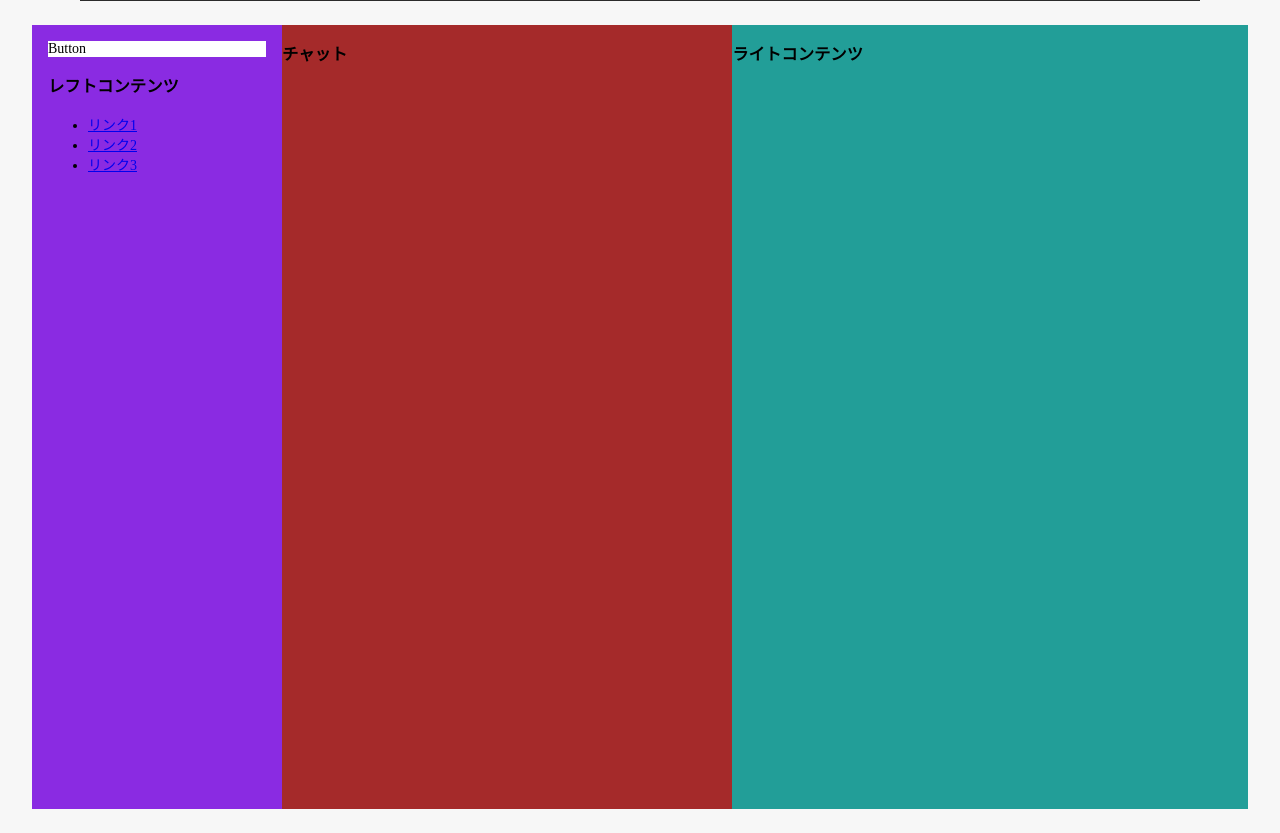
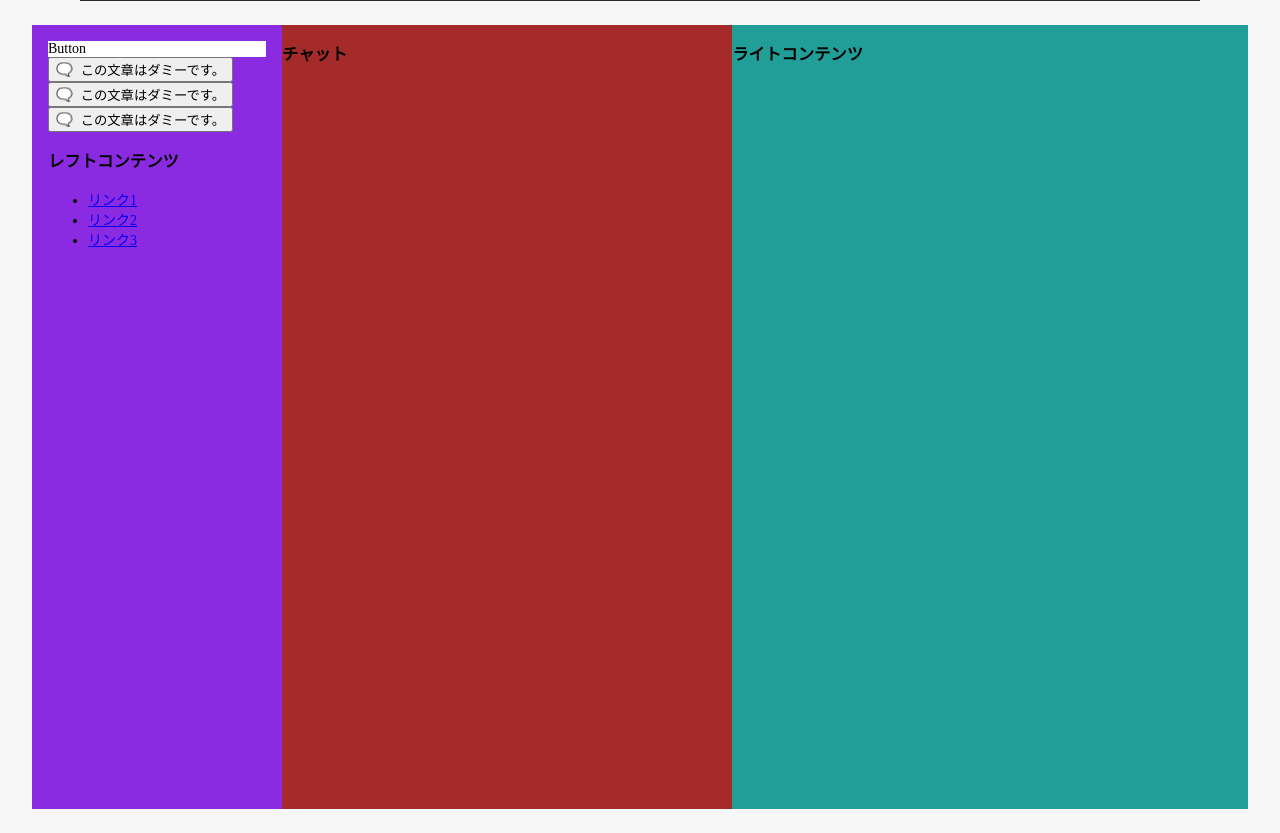
Before and after one commit to skynet1013/chatSite, a plain HTML site: page index.html in a window 1280 px wide. Shown: the part 63-896 px from the top of the page. Drawn offline with Linux system fonts and the light colour scheme.

Commit message:
アイコン追加

```diff
--- a/css/main.css
+++ b/css/main.css
@@ -88,3 +88,21 @@ body {
   margin: 24px;
   height: 100%;
 }
+
+.test {
+  background-image: url("test.svg");
+}
+
+.chat {
+  display: flex;
+  /* フレックスボックスレイアウトを使用 */
+  align-items: center;
+  /* アイコンとテキストを中央揃えに */
+  gap: 8px;
+  /* アイコンとテキストの間隔 */
+  /* その他のスタイリング (背景色、パディング、ボーダーなど) */
+}
+
+.chat-icon {
+  /* アイコンのサイズ調整や色をここで指定 */
+}
--- a/index.html
+++ b/index.html
@@ -11,12 +11,28 @@
 <body class="body">
     <header>
         <div class="container">
-            <h3 class="logo"></h3>
+            <h3 class="logo">サービス名</h3>
         </div>
     </header>
     <div class="contentContainer flex">
         <div class="sidebar">
             <div class="Button">Button</div>
+            <div class="chatFolders"></div>
+            <div class="todaysChat"></div>
+            <button class="chat">
+                <span class="chat-icon">🗨️</span> <!-- アイコンを追加 -->
+                この文章はダミーです。
+            </button>
+            <button class="chat">
+                <span class="chat-icon">🗨️</span> <!-- アイコンを追加 -->
+                この文章はダミーです。
+            </button>
+            <button class="chat">
+                <span class="chat-icon">🗨️</span> <!-- アイコンを追加 -->
+                この文章はダミーです。
+            </button>
+            <div class="yesterdayChat"></div>
+            <div class="oneWeekChat"></div>
             <h3>レフトコンテンツ</h3>
             <ul>
                 <li><a href="#">リンク1</a></li>
```
